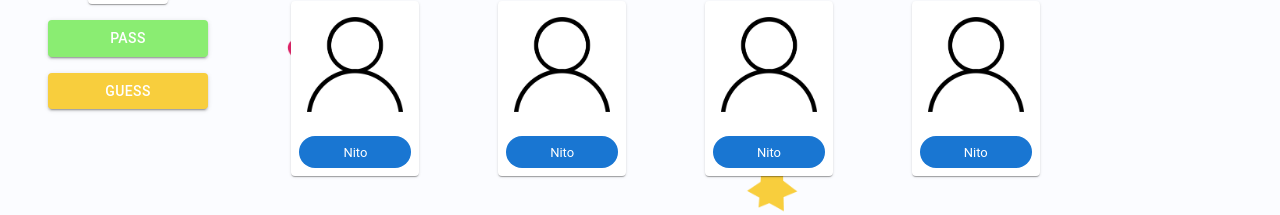
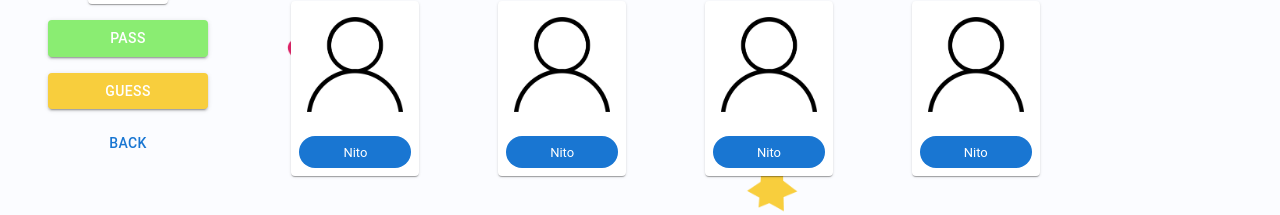
Before and after one commit to Nito1309/guessWho, a React (Create React App) app: page /game in a window 1280 px wide. Shown: the part 567-782 px from the top of the page. Built offline with nearby package versions, Linux system fonts and the light colour scheme.

Commit message:
back button in game component & disabled gameCard

```diff
--- a/src/components/Game.jsx
+++ b/src/components/Game.jsx
@@ -13,6 +13,7 @@ import MustacheIcon from '../assets/img/mustache_icon.svg'
 import PickerIcon from '../assets/img/picker_icon.svg'
 import GameCard from "./game-components/GameCard";
 import { Button } from "@mui/material";
+import { Link } from "react-router-dom";
 
 class PlayerCard {
     constructor(name,image){
@@ -39,7 +40,7 @@ function Game() {
                         direction="column"
                         alignItems="center">
                         <h2>Your character:</h2>
-                        <GameCard></GameCard>
+                        <GameCard disabled={true} ></GameCard>
                     </Stack>
                     <Card className='w-20' >
                         <CardContent>
@@ -61,13 +62,17 @@ function Game() {
                         backgroundColor: "#F8CE3D" //TODO make proper pallet
                     }}
                     className='w-40' variant="contained" >GUESS</Button>
+                    <Link to='/'>
+                        <Button className='w-40' >Back</Button>
+                    </Link>
+
                 </Stack>
             </div>
             <div className='basis-4/5' id='game-panel'>
                 <div id='card-container' className='w-4/5 grid grid-cols-4 gap-2 mt-5 place-items-center'>
                     {
                         deck.map((value, index) => {
-                            return <GameCard name={value.name}></GameCard>
+                            return <GameCard  name={value.name}></GameCard>
                         })
                     }
                 </div>
--- a/src/components/game-components/GameCard.jsx
+++ b/src/components/game-components/GameCard.jsx
@@ -9,13 +9,16 @@ import { ButtonBase, CardActionArea } from '@mui/material';
 import { Link } from 'react-router-dom';
 
 
-const GameCard = ({picture='character-default', name='Nito'}, id, link) => {
+const GameCard = ( {picture='character-default', name='Nito', disabled=false}, id) => {
 
   const [background, setBackground] = React.useState(DefaultImage);
   const [cname, setName] = React.useState(name);
   const handleClick = () => {
-    setBackground(UnknownCharacter);
-    setName('');
+    console.log(disabled);
+    if(!disabled){
+      setBackground(UnknownCharacter);
+      setName('');
+    }
   }
 
   return(
```
